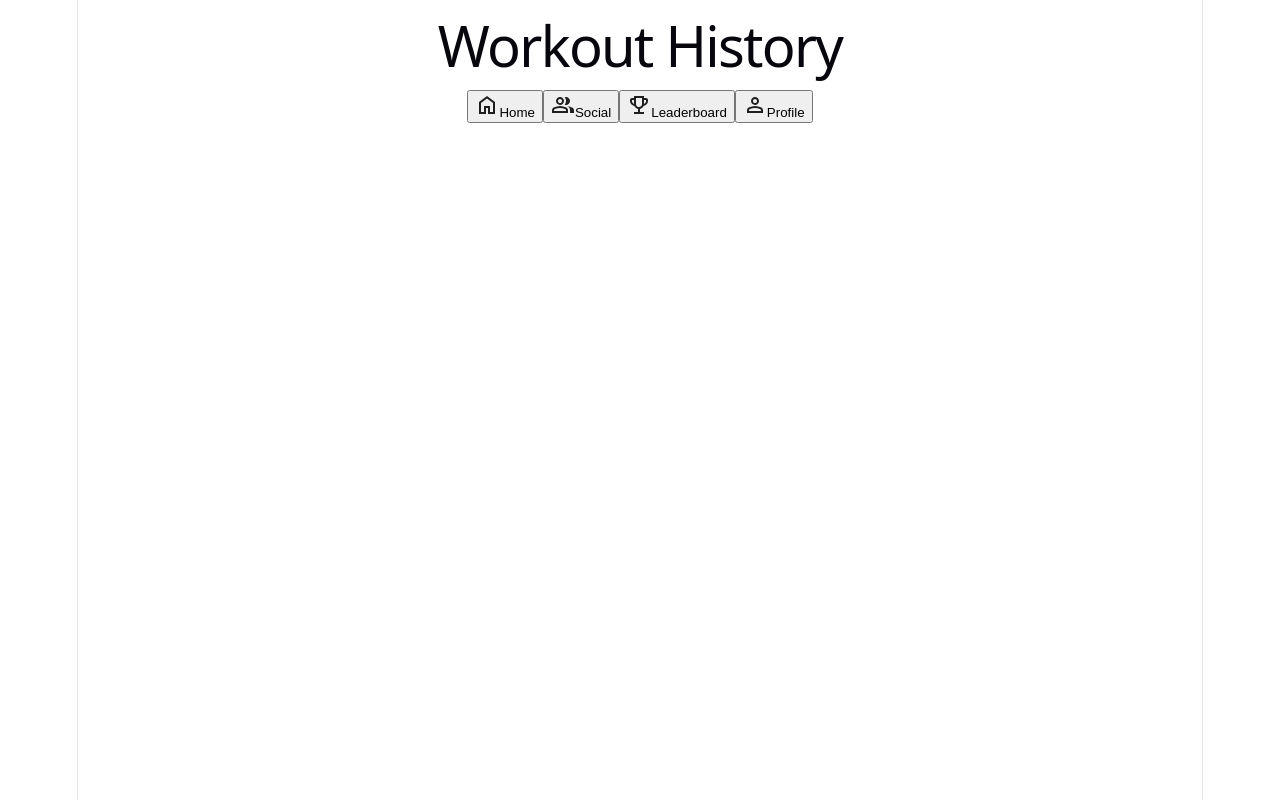
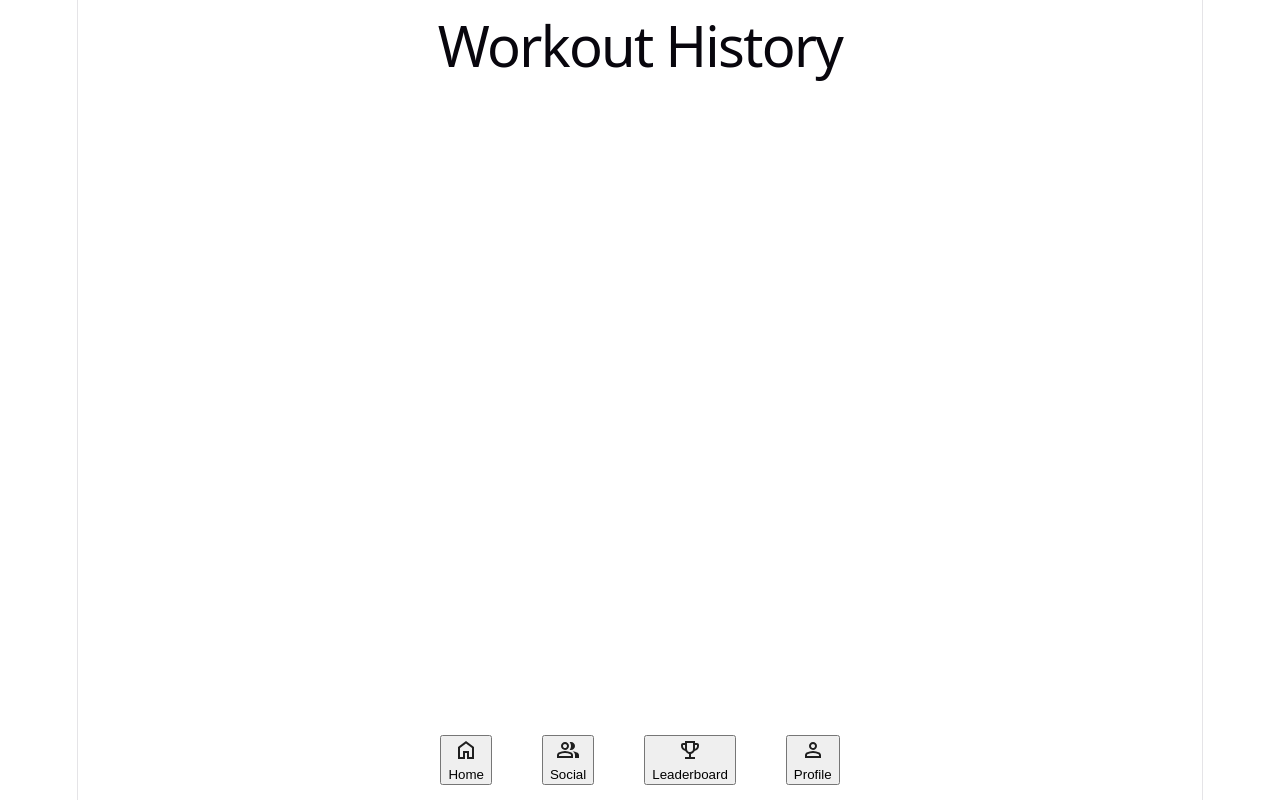
Before and after one commit to briggsmurphy/csc484-assignment6-prototype, a React (Vite) app: page / in a window 1280 px wide. Built offline with nearby package versions, Linux system fonts and the light colour scheme.

Commit message:
added some basic navbar css

```diff
--- /dev/null
+++ b/src/components/Navbar.css
@@ -0,0 +1,24 @@
+.navbar {
+  /*move navbar to bottom*/
+  position: fixed;
+  bottom: 0;
+  left: 0;
+  width: 100%;
+
+  /*make the buttons horizontal*/
+  display: flex;
+  justify-content: center;
+  align-items: center;
+  gap: 50px;
+
+  /*add space*/
+  padding: 15px 0;
+}
+
+/*center the buttons */
+.navbar button {
+  display: flex;
+  flex-direction: column;
+  align-items: center;
+  gap: 5px;
+}
--- a/src/components/Navbar.jsx
+++ b/src/components/Navbar.jsx
@@ -2,10 +2,11 @@ import groupIcon from "../assets/group_24dp_1F1F1F_FILL0_wght400_GRAD0_opsz24.sv
 import homeIcon from "../assets/home_24dp_1F1F1F_FILL0_wght400_GRAD0_opsz24 (1).svg";
 import personIcon from "../assets/person_24dp_1F1F1F_FILL0_wght400_GRAD0_opsz24.svg";
 import trophyIcon from "../assets/trophy_24dp_1F1F1F_FILL0_wght400_GRAD0_opsz24.svg";
+import "./Navbar.css";
 
 function Navbar({ setActivePage }) {
   return (
-    <nav>
+    <nav className="navbar">
       <button onClick={() => setActivePage("Home")}>
         <img src={homeIcon} alt="" />
         Home
```
